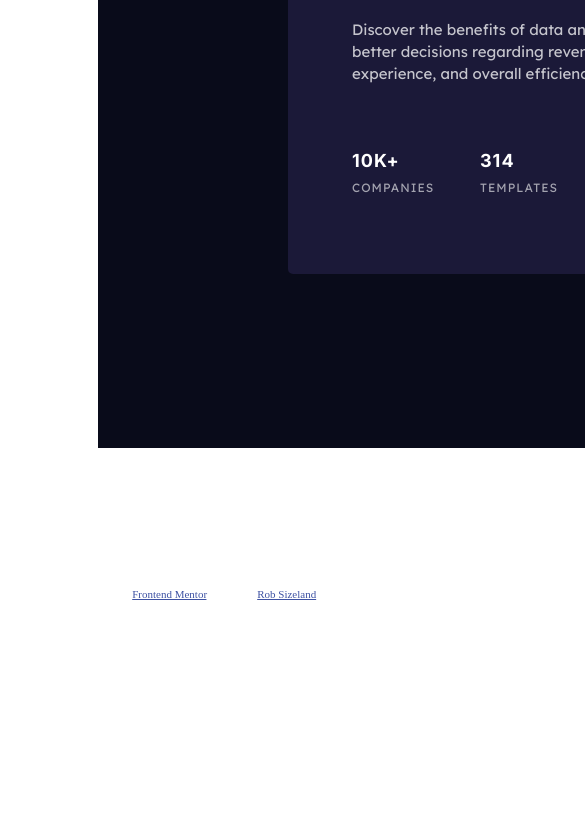
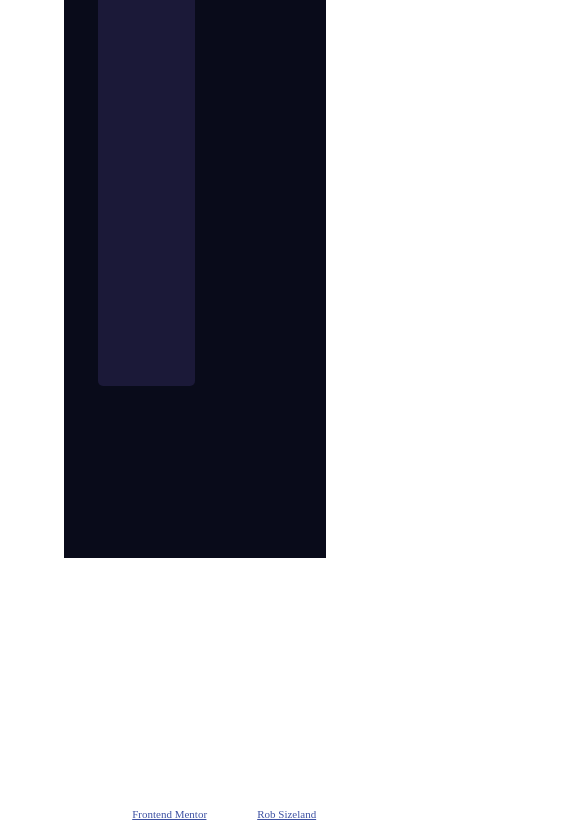
Before and after one commit to Kuurosu/stats-preview-card-component, a plain HTML site: page index.html in a window 390 px wide. Shown: the part 492-1320 px from the top of the page, 585 px wide, since content can reach past the window. Before the commit the page ends 1100 px from the top, so only its background shows below. Drawn offline with Linux system fonts and the light colour scheme.

Commit message:
Add responsiveness to content-background and main-background

```diff
--- a/assets/css/style.css
+++ b/assets/css/style.css
@@ -24,19 +24,27 @@ body {
 #main-background {
     background-color: hsl(233, 47%, 7%);
     height: 50rem;
-    width: 95rem;
-    margin: 140px 90px;
-    position: relative;
+    width: 70%;
+    margin: auto;
+    margin-top: 250px;
+    margin-bottom: 250px;
+    position: flex;
+    align-items: center;
+    justify-content: center;
 }
 
 #content-background {
     background-color: hsl(244, 38%, 16%);
     height: 446px;
-    width: 40rem;
+    width: 25%;
+    margin: auto;
     position: absolute;
-    top: 20rem;
-    left: 18rem;
+    top: 27rem;
+    margin-right: 50%;
     border-radius: 5px;
+    clear: left;
+    left: 50%;
+    right: 0;
 }
 
 #title {
--- a/index.html
+++ b/index.html
@@ -4,7 +4,7 @@
   <meta charset="UTF-8">
   <meta name="viewport" content="width=device-width, initial-scale=1.0"> <!-- displays site properly based on user's device -->
 
-  <link rel="icon" type="image/png" sizes="32x32" href="./images/favicon-32x32.png">
+  <link rel="icon" type="image/png" sizes="32x32" href="images/favicon-32x32.png">
 
   <link rel="stylesheet" href="assets/css/style.css">
 
@@ -28,8 +28,8 @@
     <div id="queries" class="lexand">
         <span class="stat inter-700">12M+</span> <span class="upper heading">queries</span>
     </div>
-    <div id="image"><img src="assets/images/image-header-desktop.jpg" class="border" alt="Women working around a desk"></div>
-    <div id="overlay" class="border"></div>
+    <!-- <div id="image"><img src="assets/images/image-header-desktop.jpg" class="border" alt="Women working around a desk"></div>
+    <div id="overlay" class="border"></div> -->
   <div class="attribution">
     Challenge by <a href="https://www.frontendmentor.io?ref=challenge" target="_blank">Frontend Mentor</a>.
     Coded by <a href="#">Rob Sizeland</a>.
```
